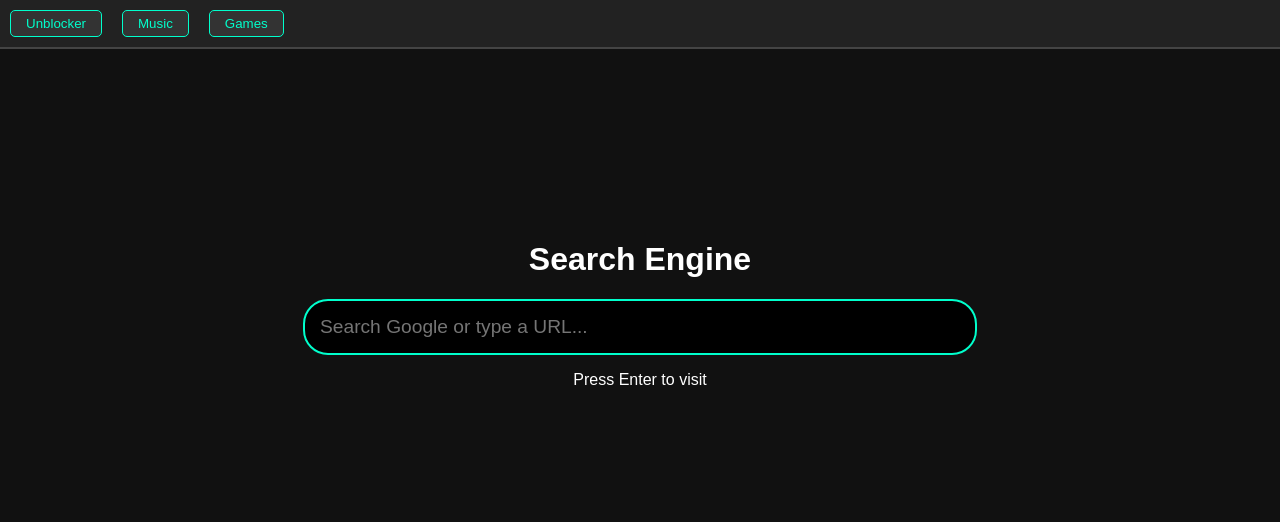
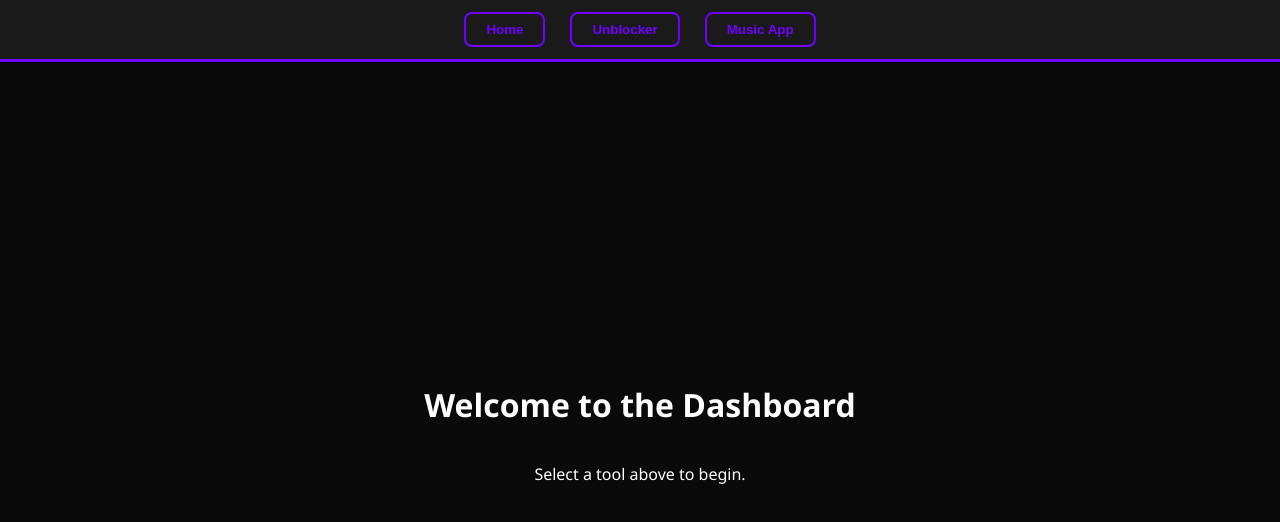
Before and after one commit to XLDANIEL247/MATH-PROBLEMS, a plain HTML site: page index.html in a window 1280 px wide. Drawn offline with Linux system fonts and the light colour scheme.

Commit message:
Update index.html

```diff
--- a/index.html
+++ b/index.html
@@ -1,58 +1,42 @@
 <!DOCTYPE html>
-<html>
+<html lang="en">
 <head>
-    <title>Math Workspace</title>
+    <meta charset="UTF-8">
+    <title>Learning Portal</title>
     <style>
-        body { margin: 0; background: #111; color: white; font-family: sans-serif; }
-        nav { background: #222; padding: 10px; display: flex; gap: 20px; border-bottom: 2px solid #444; }
-        button { background: #333; color: #00ffcc; border: 1px solid #00ffcc; padding: 5px 15px; cursor: pointer; border-radius: 5px; }
-        .view { width: 100vw; height: calc(100vh - 55px); border: none; display: none; }
+        body { margin: 0; background: #0a0a0a; color: #fff; font-family: 'Segoe UI', sans-serif; height: 100vh; display: flex; flex-direction: column; }
+        nav { background: #1a1a1a; padding: 12px; display: flex; justify-content: center; gap: 25px; border-bottom: 3px solid #7000ff; }
+        button { background: transparent; color: #7000ff; border: 2px solid #7000ff; padding: 8px 20px; border-radius: 8px; font-weight: bold; cursor: pointer; transition: 0.2s; }
+        button:hover { background: #7000ff; color: #fff; box-shadow: 0 0 15px #7000ff; }
+        .content { flex-grow: 1; border: none; width: 100%; height: 100%; display: none; }
         .active { display: block; }
-        #search-box { text-align: center; margin-top: 15%; }
-        input { padding: 15px; width: 50%; border-radius: 25px; border: 2px solid #00ffcc; background: #000; color: white; font-size: 1.2rem; outline: none; }
+        #welcome { text-align: center; margin-top: 10%; }
     </style>
 </head>
 <body>
+
 <nav>
+    <button onclick="show('home')">Home</button>
     <button onclick="show('unblocker')">Unblocker</button>
-        <button onclick="show('music')">Music</button>
-        <button onclick="show('games')">Games</button>
+    <button onclick="show('music')">Music App</button>
 </nav>
 
-    <div id="unblocker" class="view active">
-        <div id="search-box">
-            <h1>Search Engine</h1>
-            <input type="text" id="url-input" placeholder="Search Google or type a URL...">
-            <p>Press Enter to visit</p>
-        </div>
-        <iframe id="proxy-frame" style="width:100%; height:100%; display:none; border:none;"></iframe>
+<div id="home" class="content active" style="display: flex; flex-direction: column; align-items: center; justify-content: center;">
+    <h1>Welcome to the Dashboard</h1>
+    <p>Select a tool above to begin.</p>
 </div>
 
-    <iframe id="music" class="view" src="https://vapor.my/page/music/index.html"></iframe>
-    <iframe id="games" class="view" src="https://poki.com"></iframe>
+<iframe id="unblocker" class="content" src="https://v4.p6.dev"></iframe>
 
-    <script src="uv/uv.bundle.js"></script>
-    <script src="uv/uv.config.js"></script>
+<iframe id="music" class="content" src="https://vapor.my/page/music/index.html"></iframe>
+
 <script>
     function show(id) {
-            document.querySelectorAll('.view').forEach(v => v.classList.remove('active'));
+        document.querySelectorAll('.content').forEach(el => el.classList.remove('active'));
         document.getElementById(id).classList.add('active');
+        if(id === 'home') document.getElementById('home').style.display = 'flex';
     }
+</script>
 
-        const input = document.getElementById('url-input');
-        input.addEventListener('keypress', async (e) => {
-            if (e.key === 'Enter') {
-                await navigator.serviceWorker.register('./sw.js');
-                let url = input.value.trim();
-                if (!url.includes('.')) url = 'https://www.google.com/search?q=' + url;
-                else if (!url.startsWith('http')) url = 'https://' + url;
-
-                document.getElementById('search-box').style.display = 'none';
-                const frame = document.getElementById('proxy-frame');
-                frame.style.display = 'block';
-                frame.src = __uv$config.prefix + __uv$config.encodeUrl(url);
-            }
-        });
-    </script>
 </body>
 </html>
```
Lines whose indentation alone changed are shown as unchanged.
